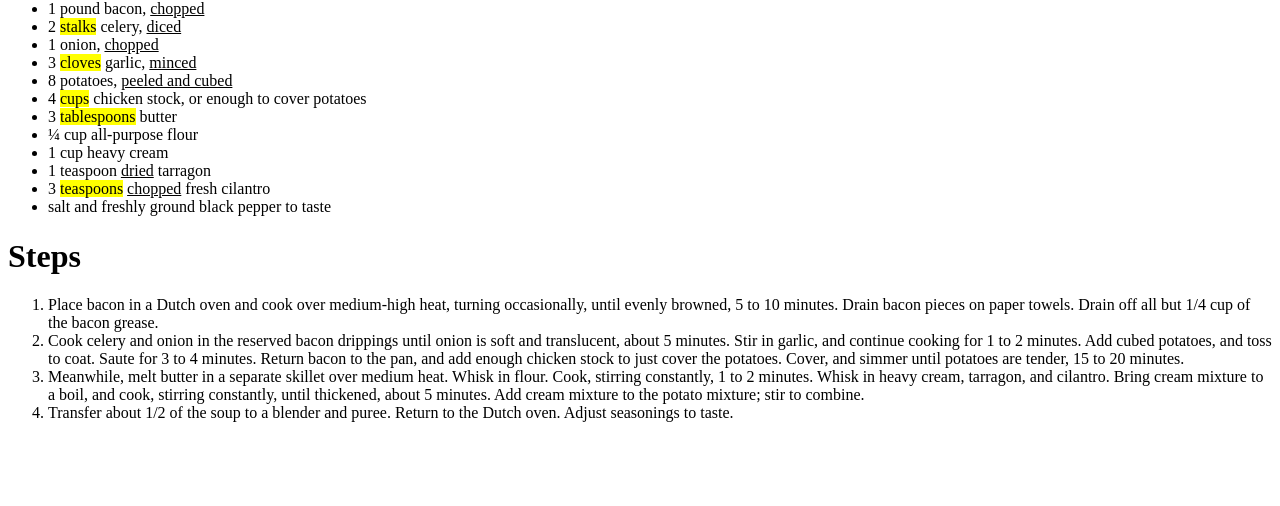
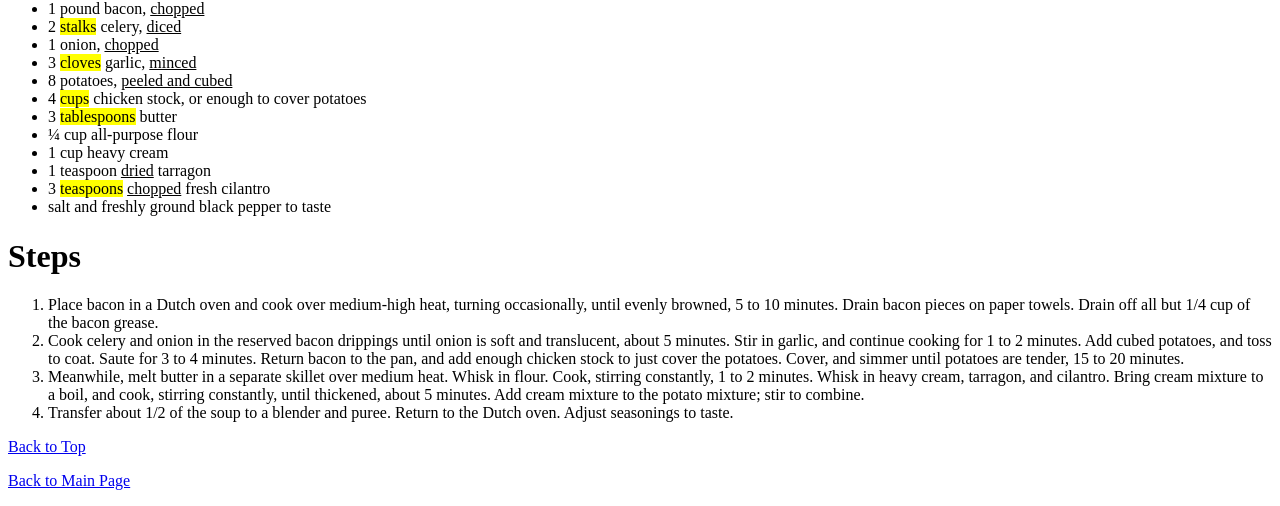
Before and after one commit to bigismols/odin-recipes, a plain HTML site: page recipes/potato-soup.html in a window 1280 px wide. Shown: the part 550-1056 px from the top of the page. Before the commit the page ends 988 px from the top, so only its background shows below. Drawn offline with Linux system fonts and the light colour scheme.

Commit message:
Feat: back to top and back to main page button for each recipe-name.html
Added these buttons for ease of access of users to back to
the main page of the site as well as to the upper part of
the recipe page for each of the recipes

```diff
--- a/recipes/potato-soup.html
+++ b/recipes/potato-soup.html
@@ -43,5 +43,8 @@
         <li>Meanwhile, melt butter in a separate skillet over medium heat. Whisk in flour. Cook, stirring constantly, 1 to 2 minutes. Whisk in heavy cream, tarragon, and cilantro. Bring cream mixture to a boil, and cook, stirring constantly, until thickened, about 5 minutes. Add cream mixture to the potato mixture; stir to combine.</li>
         <li>Transfer about 1/2 of the soup to a blender and puree. Return to the Dutch oven. Adjust seasonings to taste.</li>
     </ol>
+    <p></p>
+    <a href="#top">Back to Top</a>
+    <p><a href="../index.html">Back to Main Page</a></p>
 </body>
 </html>
```
Also changed, not shown: recipes/chicken-tortilla-soup.html (+3 -0 lines), recipes/spicy-lime-avocado-soup.html (+3 -1 lines).
